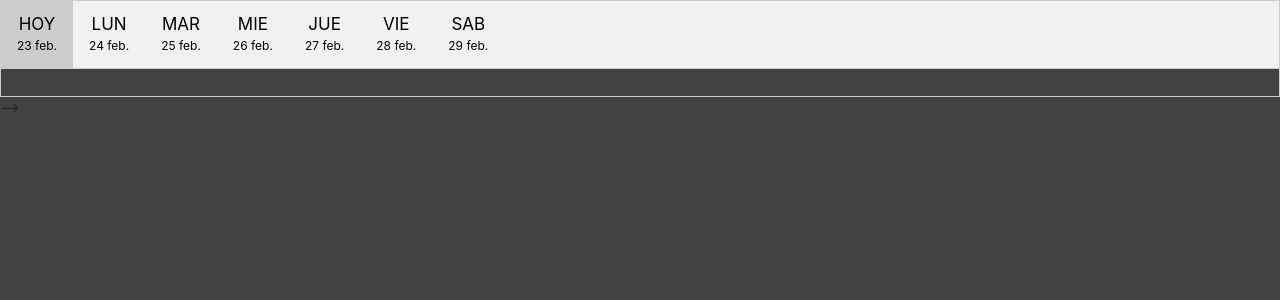
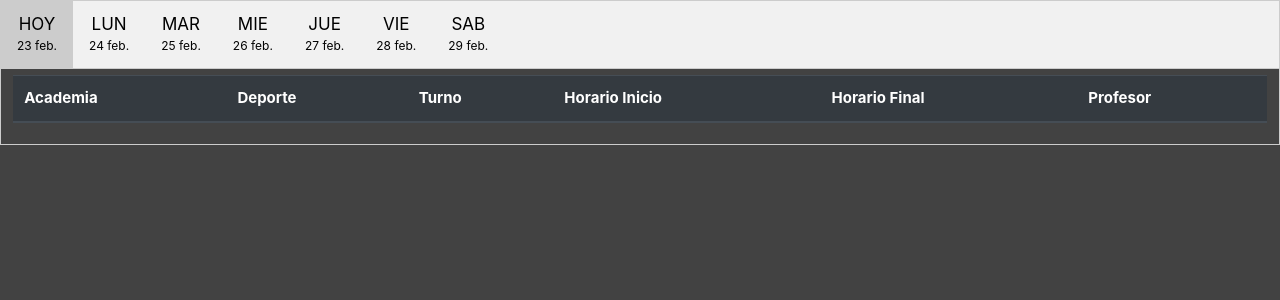
Before and after one commit to cesar214567/munana, a Flask app: template templates/academias.html in a window 1280 px wide. Shown: the part 64-364 px from the top of the page. Run offline with Flask 2, Linux system fonts and the light colour scheme; the template is opened without the code that fills it, so the values that code supplies are empty; some libraries are stand-ins or nearby versions.

Commit message:
Update academias.html

```diff
--- a/templates/academias.html
+++ b/templates/academias.html
@@ -125,9 +125,21 @@ max-height: 10%;
 
     <div id="1" class="tabcontent">
       <table class="table table-striped table-dark">
+          <thead>
+          <tr>
+              <th><div class="blanco">Academia</div></th>
+              <th><div class="blanco">Deporte</div></th>
+              <th><div class="blanco">Turno</div></th>
+              <th><div class="blanco">Horario Inicio</div></th>
+              <th><div class="blanco">Horario Final</div></th>
+              <th><div class="blanco">Profesor</div></th>
+          </tr>
+        </thead>
         <tbody id="tabla">
         </tbody>
       </table>
+
+    <div onload="getPorAcademia({{message}})"></div>
     </div>
 
     <div id="2" class="tabcontent">
@@ -140,7 +152,6 @@ max-height: 10%;
       <p>Tokyo is the capital of Japan.</p>
     </div>
 
-    <div onload="getPorAcademia({{message}})"></div>-->
 
     <script>
       function openDay(evt, day) {
```
